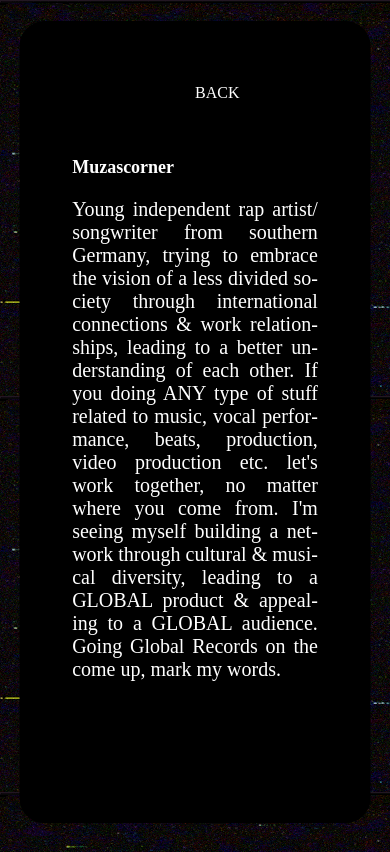
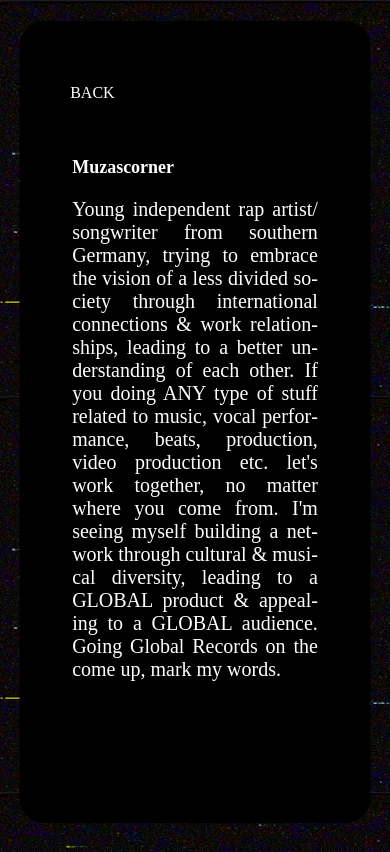
Before and after one commit to paulhimstedt/muzascorner_live.github.io, a plain HTML site: page about.html in a window 390 px wide. Drawn offline with Linux system fonts and the light colour scheme.

Commit message:
V0103
Fixed Back Button positioning

```diff
--- a/style.css
+++ b/style.css
@@ -156,7 +156,7 @@
     text-decoration: none;
     color: rgb(255, 255, 255);
     position: absolute;
-    left: 17%;
+    left: 18%;
     top: 4%;
     font-size: 300%;
     z-index: 3;
@@ -356,7 +356,6 @@
     .return-to-main p {
         z-index: 3;
         position: absolute;
-        left: 50%;
         top: 8%;
         font-size: 100%;
     }
```
